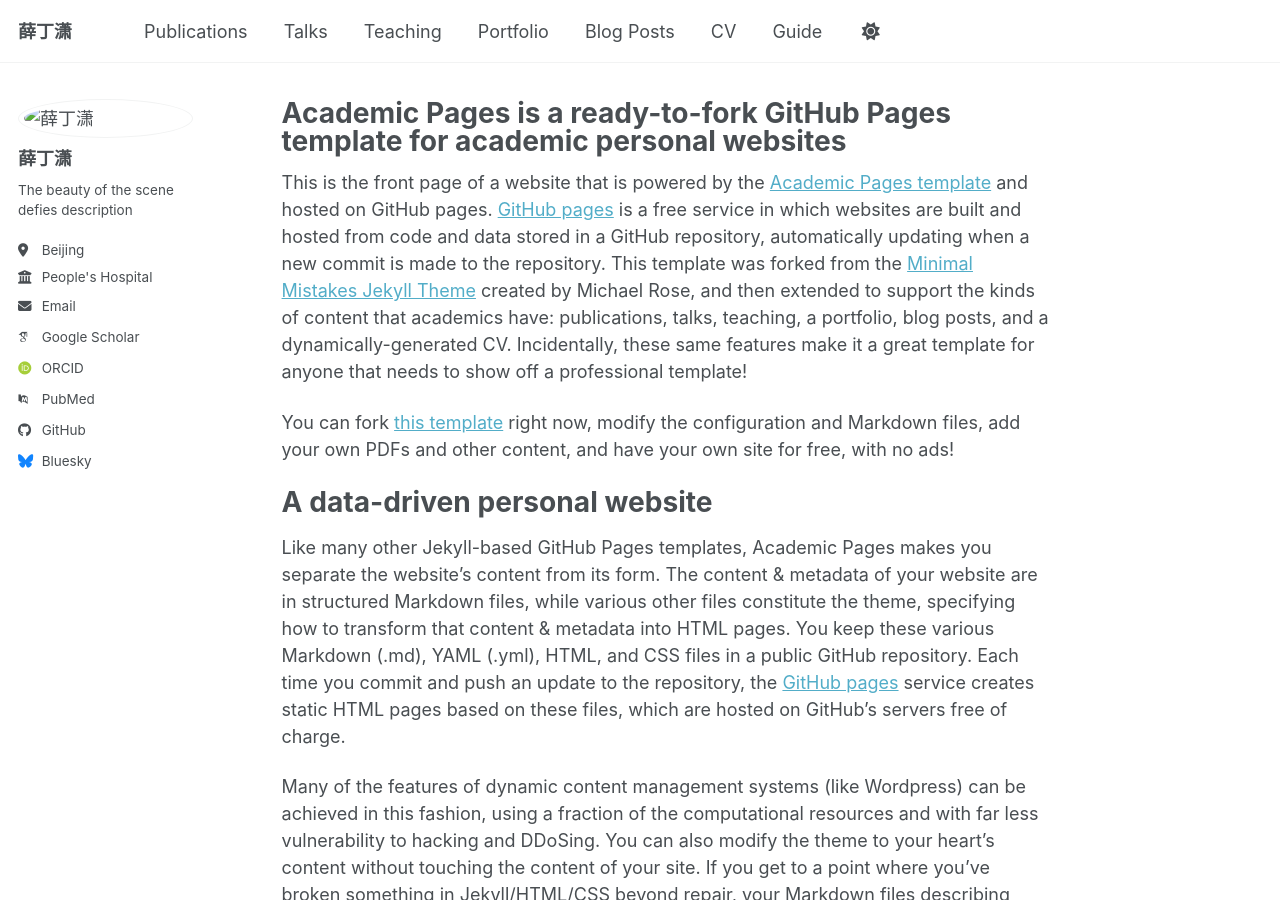
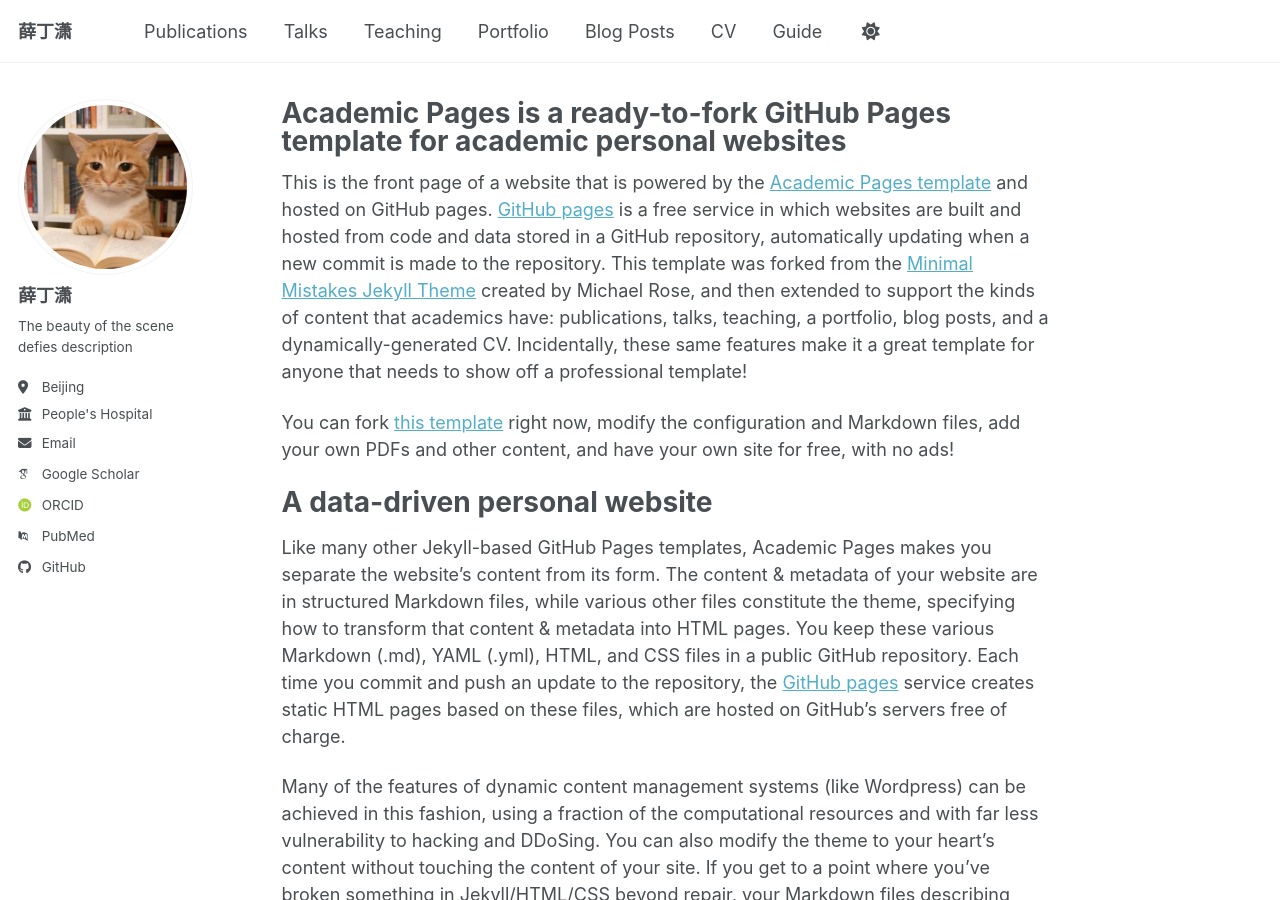
Before and after one commit to TtuQaQ/TtuQaQ.github.io, a Jekyll site: the page built from _pages/about.md, in a window 1280 px wide and 900 px high. Built offline with Jekyll 4.4.1, drawn with Linux system fonts in a browser that asks for light colours; some web fonts are replaced; a script bundle is joined from its source files by our own code; library files that are not in the unit come from our copies.

Commit message:
Update _config.yml

```diff
--- a/_config.yml
+++ b/_config.yml
@@ -23,7 +23,7 @@
 #               Additional customization can be done by editing /_includes/author-profile.html
 author:
   # Biographic information
-  avatar           : "/images/maomao.png"
+  avatar           : "../images/maomao.png"
   name             : "薛丁潇"
   pronouns         : # example: "she/her"
   bio              : "The beauty of the scene defies description"
@@ -57,7 +57,7 @@
 
   # Social media
   artstation       : # Username
-  bluesky          : "bsky.app" # Replace this with you Bluesky username
+  bluesky          :
   facebook         : # Username
   flickr           : # Username
   foursquare       : # Username
@@ -74,7 +74,7 @@
   steam            : # Username
   telegram         : # URL
   tumblr           : # Username
-  twitter          : # Username for X / Twitter
+  twitter          :
   vine             : # Username
   weibo            : # Username
   wikipedia        : # Username
```
